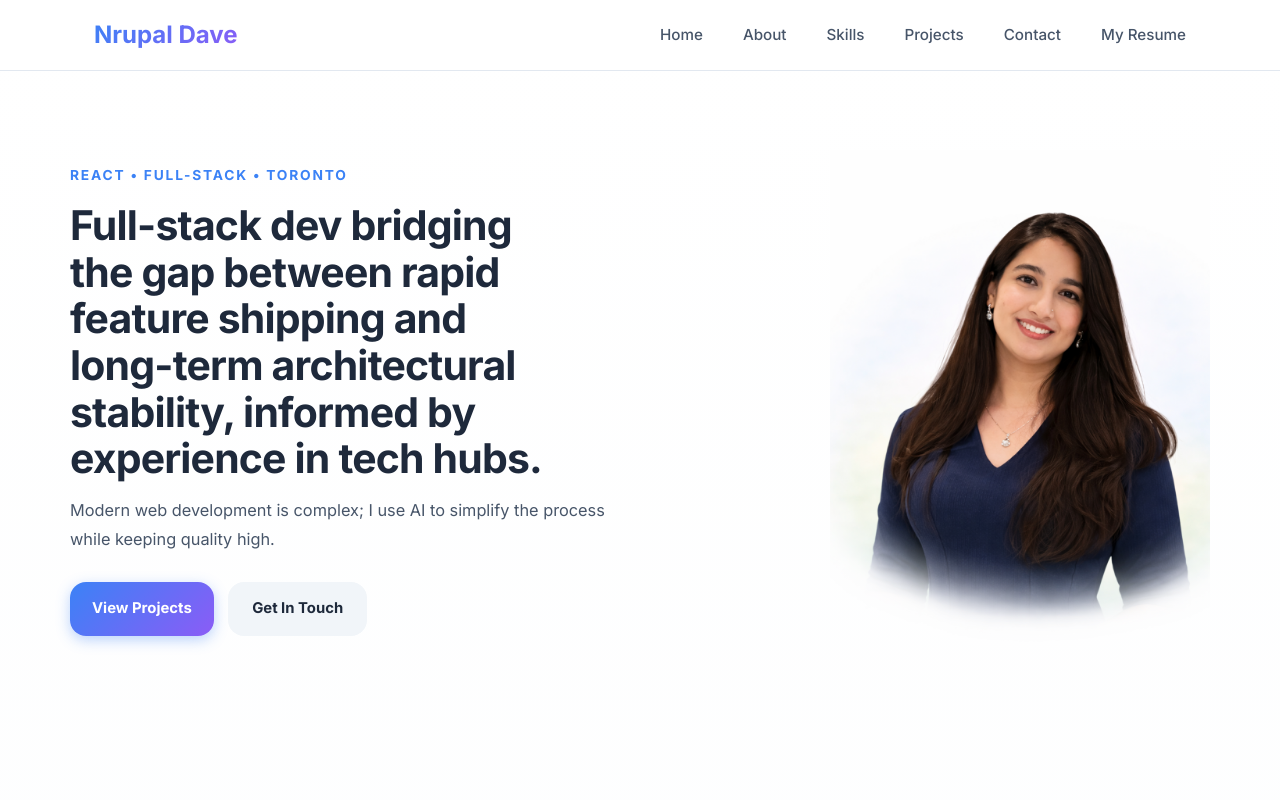
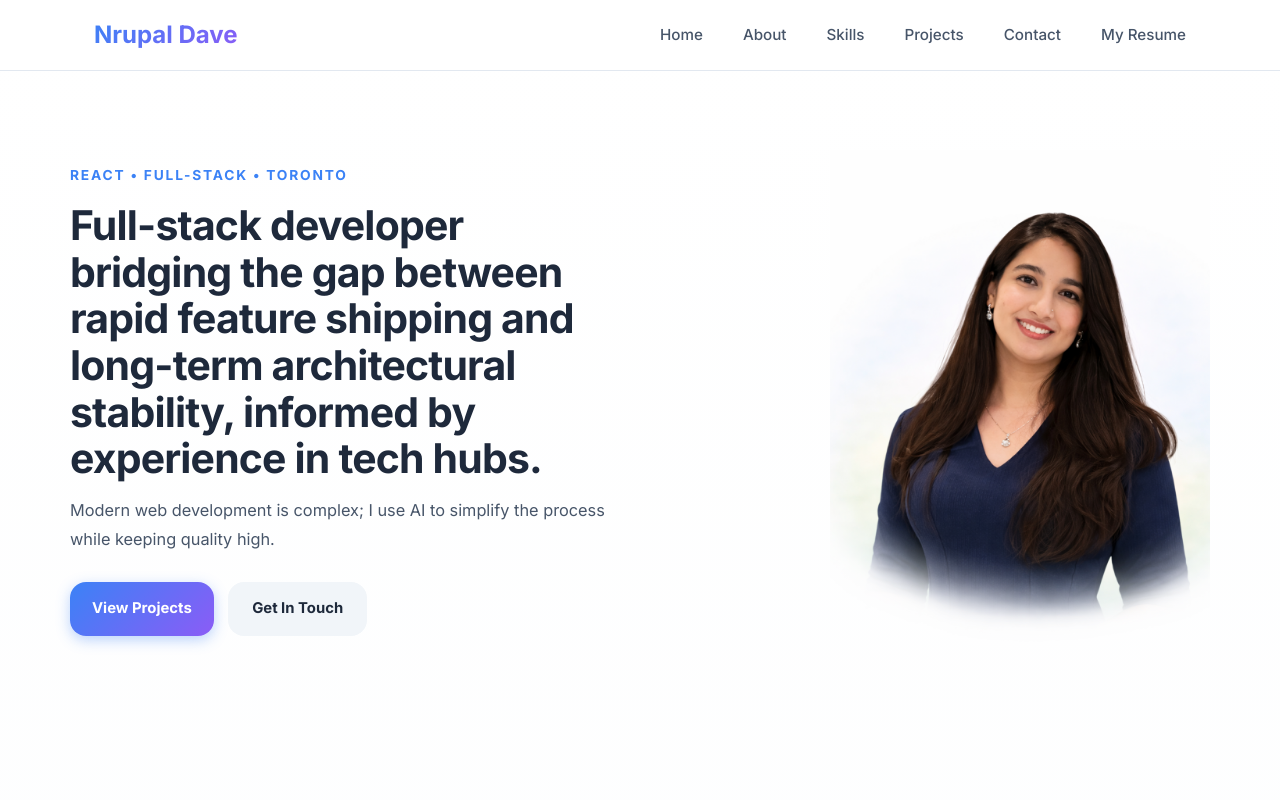
Before and after one commit to DaveNrupal/my-portfolio, a React (Vite) app: page / in a window 1280 px wide. Shown: the top 800 px of the page. Built offline with nearby package versions, Linux system fonts and the light colour scheme.

Commit message:
Update title of hero section

```diff
--- a/src/components/Hero.jsx
+++ b/src/components/Hero.jsx
@@ -5,7 +5,7 @@ function Hero() {
         <p className="hero-kicker">React • Full-Stack • Toronto</p>
 
         <h1 className="hero-title">
-          Full-stack dev bridging the gap between rapid feature shipping and
+          Full-stack developer bridging the gap between rapid feature shipping and
           long-term architectural stability, informed by experience in tech hubs.
         </h1>
 
```
